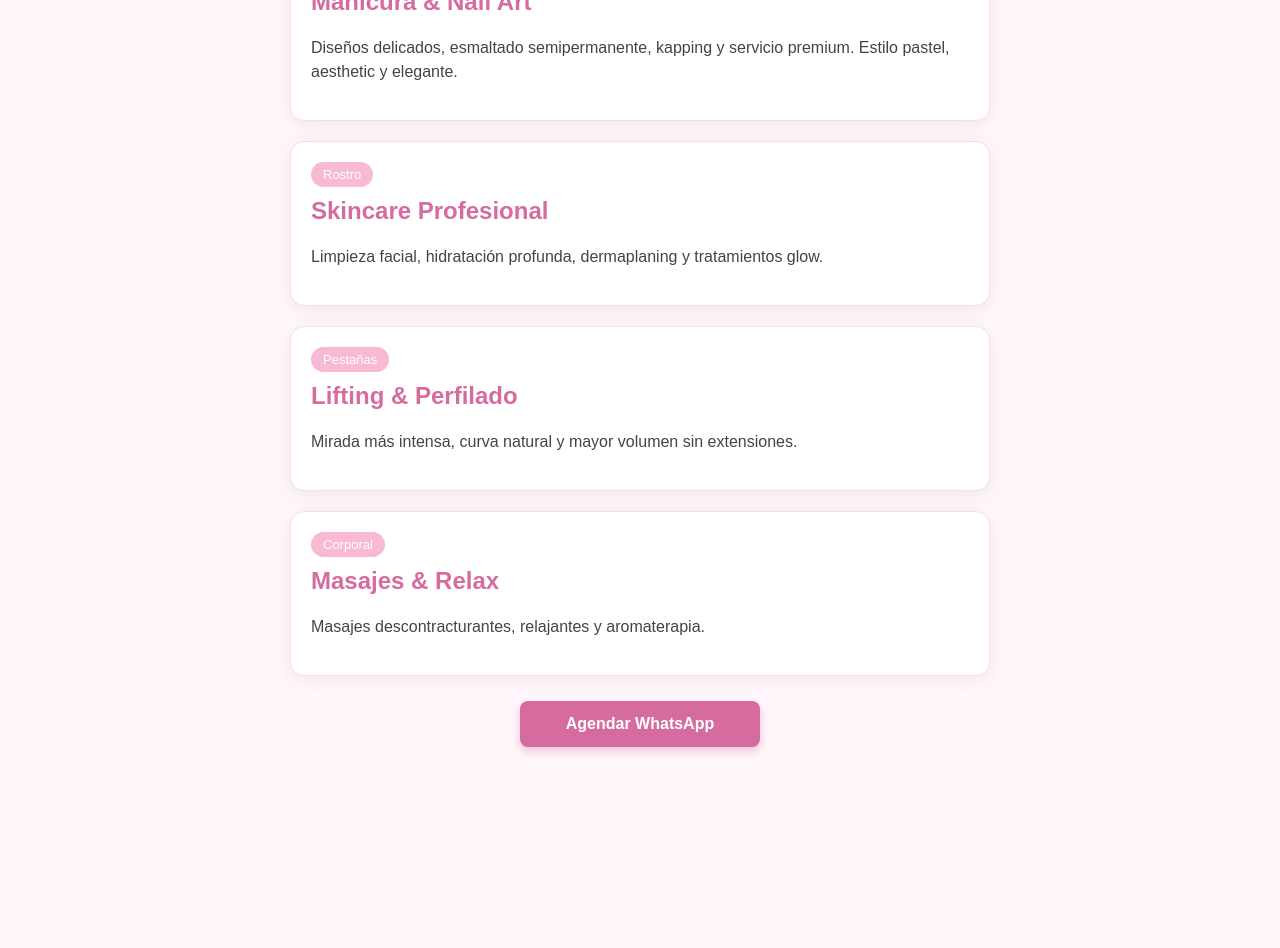
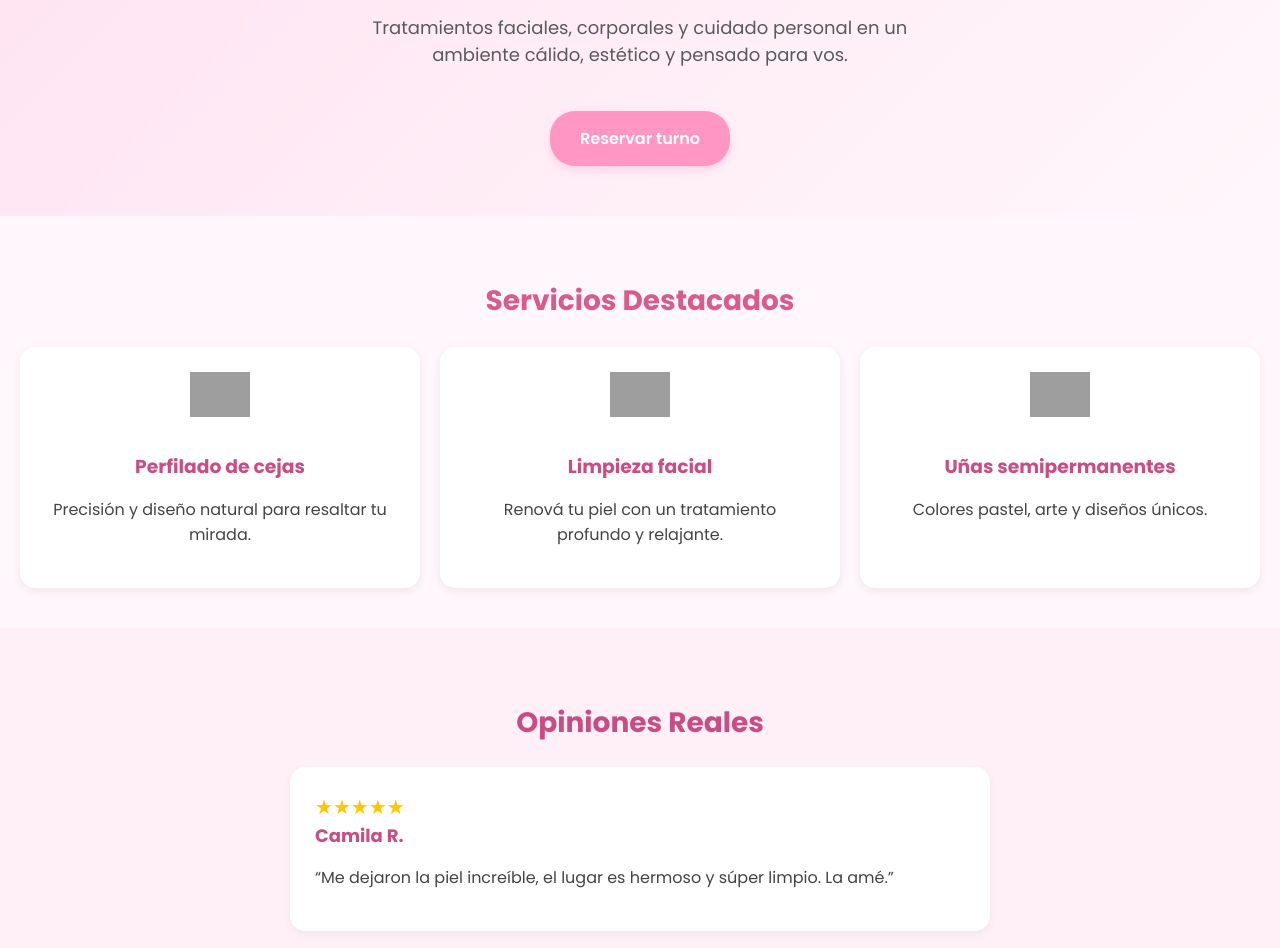
Before and after one commit to aleibarrablogs-cmd/Estetica.sl, a plain HTML site: page index.html in a window 1280 px wide. Shown: the part 235-1183 px from the top of the page. Before the commit the page ends 1032 px from the top, so only its background shows below. Drawn offline with Linux system fonts and the light colour scheme; grey boxes are pictures that could not be loaded.

Commit message:
index.html

```diff
--- a/index.html
+++ b/index.html
@@ -4,74 +4,168 @@
 <meta charset="UTF-8">
 <meta name="viewport" content="width=device-width, initial-scale=1.0">
 <title>Estética Belleza SL</title>
+
+<!-- FUENTE -->
+<link href="https://fonts.googleapis.com/css2?family=Poppins:wght@300;400;600;700&display=swap" rel="stylesheet">
+
 <style>
     body {
         margin: 0;
-        font-family: "Poppins", sans-serif;
+        font-family: 'Poppins', sans-serif;
         background: #FFF7FB;
         color: #444;
     }
 
+    /* HEADER */
     header {
         background: #FFD9E8;
         padding: 25px;
         text-align: center;
-        border-bottom: 2px solid #F8B9D4;
+        box-shadow: 0 2px 8px rgba(0,0,0,0.05);
+        position: sticky;
+        top: 0;
+        z-index: 10;
+    }
+    header h1 {
+        margin: 0;
+        font-size: 28px;
+        color: #D85B8C;
+        font-weight: 700;
     }
 
-    header h1 {
-        margin: 0;
-        font-size: 30px;
-        color: #D66BA0;
-        letter-spacing: 1px;
+    /* HERO */
+    .hero {
+        padding: 50px 20px;
+        text-align: center;
+        background: linear-gradient(135deg, #FFE3F1, #FFF7FB);
+    }
+    .hero h2 {
+        font-size: 34px;
+        font-weight: 700;
+        color: #C94D82;
+    }
+    .hero p {
+        font-size: 18px;
+        color: #5A5A5A;
+        margin-top: 10px;
+        max-width: 600px;
+        margin-left: auto;
+        margin-right: auto;
+    }
+    .btn-primary {
+        margin-top: 25px;
+        display: inline-block;
+        background: #FF97C2;
+        padding: 15px 30px;
+        border-radius: 25px;
+        text-decoration: none;
+        color: white;
+        font-weight: 600;
+        transition: 0.3s;
+        box-shadow: 0 4px 8px rgba(255,150,190,0.3);
+    }
+    .btn-primary:hover {
+        background: #FF76AC;
     }
 
-    .section {
-        max-width: 700px;
-        margin: auto;
+    /* SECCIÓN SERVICIOS */
+    .servicios {
+        padding: 40px 20px;
+        text-align: center;
+    }
+    .servicios h2 {
+        color: #D85B8C;
+        font-size: 28px;
+        margin-bottom: 20px;
+    }
+    .grid {
+        display: grid;
+        grid-template-columns: repeat(auto-fit, minmax(250px, 1fr));
+        gap: 20px;
+        margin-top: 25px;
+    }
+    .card {
+        background: white;
         padding: 25px;
+        border-radius: 15px;
+        box-shadow: 0 3px 10px rgba(0,0,0,0.07);
+        transition: 0.3s;
+    }
+    .card:hover {
+        transform: translateY(-5px);
+    }
+    .card img {
+        width: 60px;
+        margin-bottom: 10px;
+    }
+    .card h3 {
+        color: #C94D82;
+        margin-bottom: 5px;
     }
 
-    .tag {
-        display: inline-block;
-        background: #F8B9D4;
-        padding: 5px 12px;
-        border-radius: 18px;
-        color: #fff;
-        font-size: 13px;
-        margin-bottom: 10px;
+    /* TESTIMONIOS */
+    .testimonios {
+        padding: 50px 20px;
+        background: #FFEFF7;
+        text-align: center;
+    }
+    .testimonios h2 {
+        font-size: 28px;
+        color: #C94D82;
+    }
+    .review {
+        background: white;
+        padding: 25px;
+        border-radius: 15px;
+        margin: 20px auto;
+        max-width: 650px;
+        box-shadow: 0 3px 10px rgba(0,0,0,0.05);
+        text-align: left;
+    }
+    .review strong {
+        color: #C94D82;
+        font-size: 18px;
+    }
+    .stars {
+        color: #FFC700;
+        font-size: 20px;
     }
 
-    .card {
-        background: #ffffff;
-        padding: 20px;
-        border-radius: 14px;
+    /* GALERÍA */
+    .galeria {
+        padding: 40px 20px;
+        text-align: center;
+    }
+    .galeria h2 {
+        color: #D85B8C;
         margin-bottom: 20px;
-        box-shadow: 0px 4px 20px rgba(0,0,0,0.07);
-        border: 1px solid #FFD9E8;
+    }
+    .galeria img {
+        width: 100%;
+        max-width: 250px;
+        border-radius: 15px;
+        margin: 10px;
+        box-shadow: 0 3px 10px rgba(0,0,0,0.06);
     }
 
-    h2 {
-        margin-top: 0;
-        color: #D66BA0;
+    /* CALL TO ACTION */
+    .cta {
+        text-align: center;
+        padding: 50px 20px;
+        background: linear-gradient(135deg, #FFD9E8, #FFE7F3);
+    }
+    .cta h2 {
+        color: #C94D82;
+        font-size: 28px;
     }
 
-    p {
-        line-height: 1.5;
-    }
-
-    .btn {
-        display: block;
+    /* FOOTER */
+    footer {
+        background: #FCD3E2;
+        padding: 20px;
         text-align: center;
-        margin: 25px auto;
-        padding: 14px 20px;
-        background: #D66BA0;
-        color: #fff;
-        border-radius: 8px;
-        text-decoration: none;
-        width: 200px;
-        font-weight: bold;
-        box-shadow: 0 4px 10px rgba(214,107,160,0.4);
+        color: #8A3F62;
+        font-size: 14px;
     }
 </style>
 </head>
@@ -80,39 +174,75 @@
 
 <header>
     <h1>Estética Belleza SL</h1>
-    <p>Uñas • Pestañas • Skincare • Depilación</p>
 </header>
 
-<div class="section">
+<section class="hero">
+    <h2>Tu belleza, nuestro arte 💖</h2>
+    <p>Tratamientos faciales, corporales y cuidado personal en un ambiente cálido, estético y pensado para vos.</p>
+    <a href="#contacto" class="btn-primary">Reservar turno</a>
+</section>
 
-    <div class="card">
-        <span class="tag">Uñas</span>
-        <h2>Manicura & Nail Art</h2>
-        <p>Diseños delicados, esmaltado semipermanente, kapping y servicio premium.
-        Estilo pastel, aesthetic y elegante.</p>
+<section class="servicios">
+    <h2>Servicios Destacados</h2>
+    <div class="grid">
+        <div class="card">
+            <img src="https://cdn-icons-png.flaticon.com/512/921/921347.png">
+            <h3>Perfilado de cejas</h3>
+            <p>Precisión y diseño natural para resaltar tu mirada.</p>
+        </div>
+
+        <div class="card">
+            <img src="https://cdn-icons-png.flaticon.com/512/326/326928.png">
+            <h3>Limpieza facial</h3>
+            <p>Renová tu piel con un tratamiento profundo y relajante.</p>
+        </div>
+
+        <div class="card">
+            <img src="https://cdn-icons-png.flaticon.com/512/1077/1077976.png">
+            <h3>Uñas semipermanentes</h3>
+            <p>Colores pastel, arte y diseños únicos.</p>
+        </div>
+    </div>
+</section>
+
+<section class="testimonios">
+    <h2>Opiniones Reales</h2>
+
+    <div class="review">
+        <div class="stars">★★★★★</div>
+        <strong>Camila R.</strong>
+        <p>“Me dejaron la piel increíble, el lugar es hermoso y súper limpio. La amé.”</p>
     </div>
 
-    <div class="card">
-        <span class="tag">Rostro</span>
-        <h2>Skincare Profesional</h2>
-        <p>Limpieza facial, hidratación profunda, dermaplaning y tratamientos glow.</p>
+    <div class="review">
+        <div class="stars">★★★★★</div>
+        <strong>Mariana L.</strong>
+        <p>“Las uñas quedaron perfectas, re prolijas y duraron más de 20 días.”</p>
     </div>
 
-    <div class="card">
-        <span class="tag">Pestañas</span>
-        <h2>Lifting & Perfilado</h2>
-        <p>Mirada más intensa, curva natural y mayor volumen sin extensiones.</p>
+    <div class="review">
+        <div class="stars">★★★★★</div>
+        <strong>Sofi G.</strong>
+        <p>“Atención hermosa, super estética todo. Volvería mil veces.”</p>
     </div>
+</section>
 
-    <div class="card">
-        <span class="tag">Corporal</span>
-        <h2>Masajes & Relax</h2>
-        <p>Masajes descontracturantes, relajantes y aromaterapia.</p>
-    </div>
+<section class="galeria">
+    <h2>Galería</h2>
+    <img src="https://i.imgur.com/9qY9ZPH.jpeg">
+    <img src="https://i.imgur.com/0C0JpX0.jpeg">
+    <img src="https://i.imgur.com/OeH7c7d.jpeg">
+</section>
 
-    <a class="btn" href="#">Agendar WhatsApp</a>
+<section class="cta" id="contacto">
+    <h2>¿Lista para tu cambio?</h2>
+    <p>Escribinos por WhatsApp para reservar un turno.</p>
+    <a class="btn-primary" href="https://wa.me/549266xxxxxxxx">Contactar</a>
+</section>
 
-</div>
+<footer>
+    © 2025 Estética Belleza SL · La Punta · San Luis
+</footer>
 
 </body>
 </html>
```
